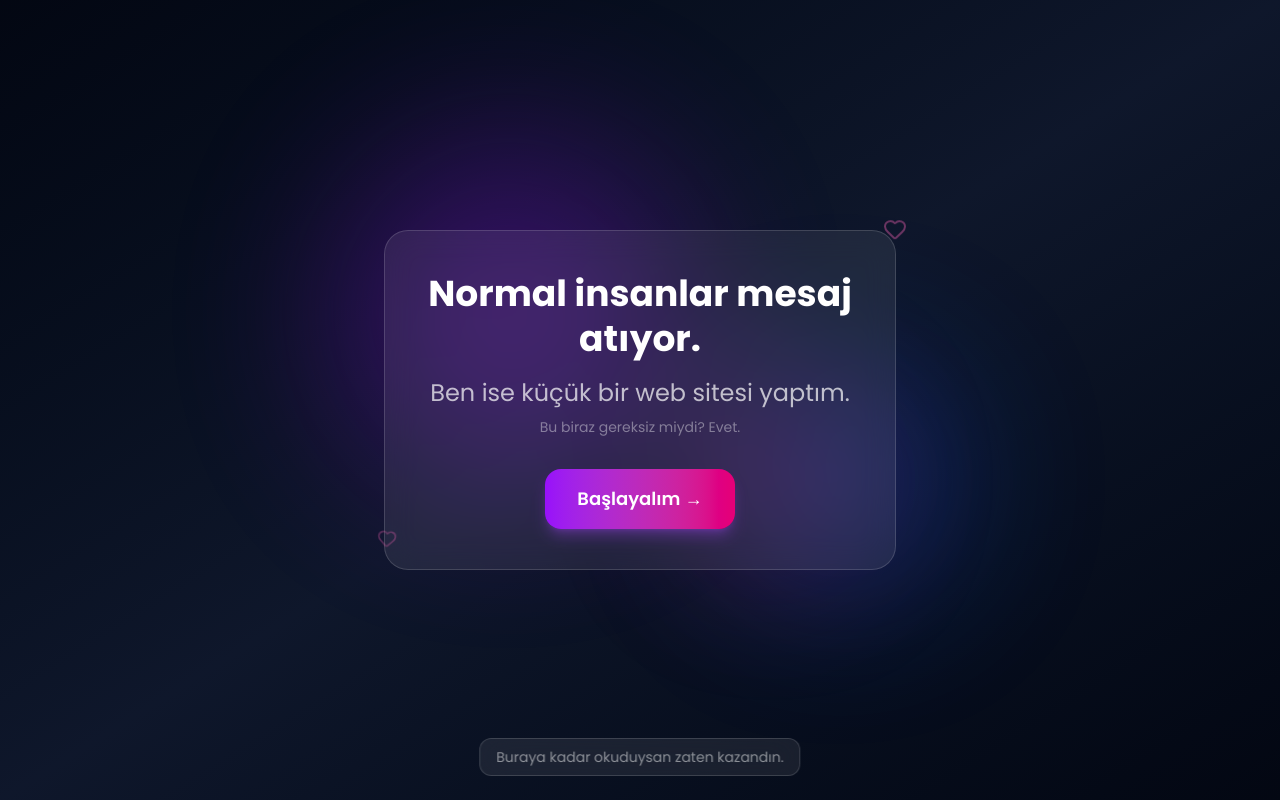
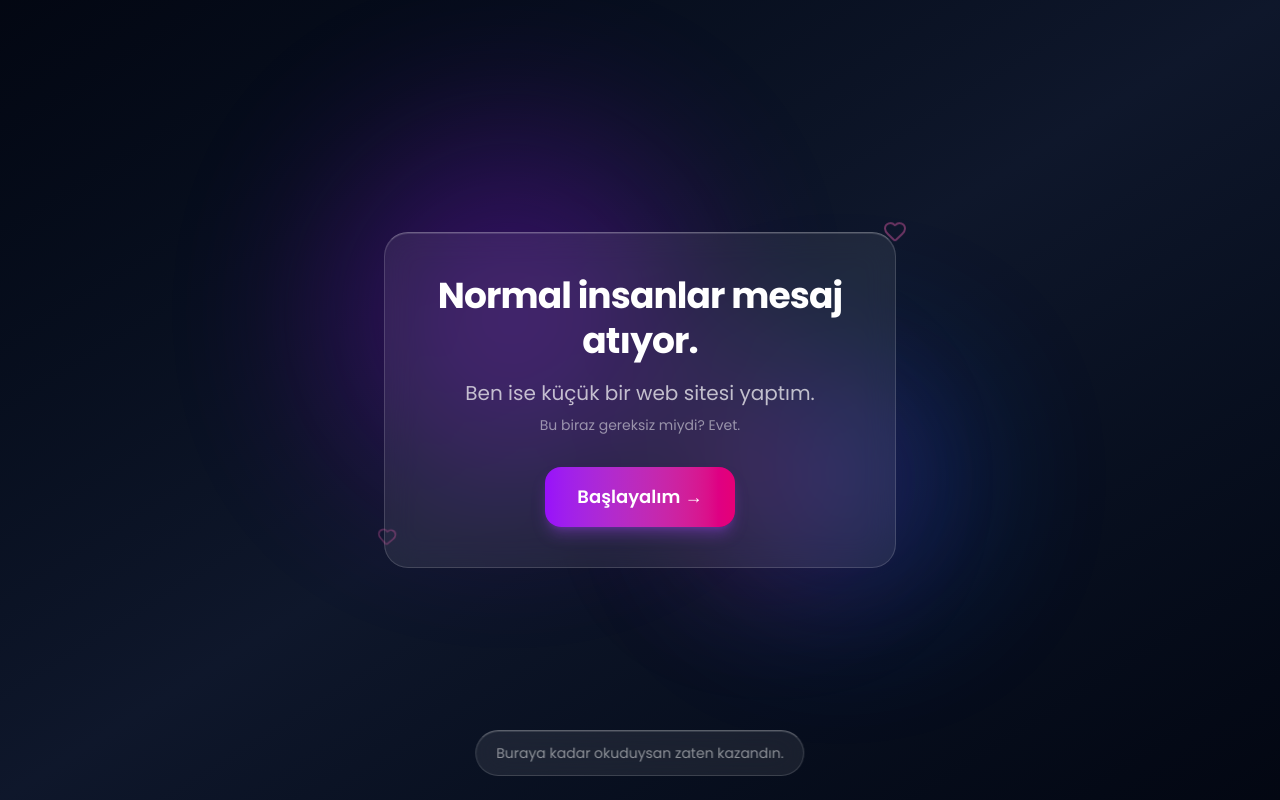
Before and after one commit to huseyinozcanasta/date, a React (Vite) app: page / in a window 1280 px wide. Built offline with nearby package versions, Linux system fonts and the light colour scheme.

Commit message:
feat: full UI/UX engineering upgrade - design tokens, typography, spacing, contrast, interactive states, motion, polish

```diff
--- a/src/App.jsx
+++ b/src/App.jsx
@@ -128,15 +128,15 @@ function RisingHearts() {
 // Gorev takipci bileseni
 function AchievementTracker({ completedIds }) {
   return (
-    <div className="fixed top-3 right-3 sm:top-4 sm:right-4 z-50 scene-fade">
-      <div className="glass rounded-xl px-3 py-2 text-xs sm:text-sm">
-        <p className="font-semibold text-white/80 mb-1">Görevler</p>
+    <div className="fixed top-4 right-4 z-50 scene-fade">
+      <div className="glass rounded-xl px-4 py-3 text-xs sm:text-sm">
+        <p className="font-semibold text-white/80 mb-2">Görevler</p>
         {ACHIEVEMENTS.map((a) => {
           const done = completedIds.includes(a.id)
           return (
             <div
               key={a.id}
-              className={`flex items-center gap-1.5 transition-all duration-500 ${
+              className={`flex items-center gap-2 transition-all duration-500 ${
                 done ? 'opacity-100' : 'opacity-30'
               }`}
             >
@@ -198,19 +198,19 @@ function App() {
             <Heart className="w-5 h-5 text-pink-400/30 float-slow" style={{ animationDelay: '2s' }} />
           </div>
 
-          <h1 className="text-3xl sm:text-4xl font-bold mb-4 leading-tight">
+          <h1 className="text-3xl sm:text-4xl font-bold mb-4 leading-tight tracking-tight">
             Normal insanlar mesaj atıyor.
           </h1>
-          <p className="text-xl sm:text-2xl text-white/70 mb-2">
+          <p className="text-lg sm:text-xl text-white/70 mb-2">
             Ben ise küçük bir web sitesi yaptım.
           </p>
-          <p className="text-sm text-white/40 mb-8">
+          <p className="text-xs sm:text-sm text-white/50 mb-8">
             Bu biraz gereksiz miydi? Evet.
           </p>
 
           <button
             onClick={() => goScene('story', 'enter')}
-            className="px-8 py-4 bg-gradient-to-r from-purple-600 to-pink-600 hover:from-purple-500 hover:to-pink-500 rounded-2xl font-semibold text-lg transition-all duration-300 hover:scale-105 active:scale-95 cursor-pointer shadow-lg shadow-purple-500/30"
+            className="relative px-8 py-4 bg-gradient-to-r from-purple-600 to-pink-600 hover:from-purple-500 hover:to-pink-500 rounded-2xl font-semibold text-lg transition-all duration-300 hover:scale-105 active:scale-95 cursor-pointer shadow-lg shadow-purple-500/30 attention-pulse"
           >
             Başlayalım →
           </button>
@@ -218,7 +218,7 @@ function App() {
 
         {/* Rastgele eglenceli mesaj - alt kısımda toast */}
         <div
-          className="absolute bottom-6 left-1/2 -translate-x-1/2 glass rounded-xl px-4 py-2 text-sm text-white/50 max-w-sm text-center"
+          className="absolute bottom-6 left-1/2 -translate-x-1/2 glass rounded-xl px-5 py-3 text-sm text-white/50 max-w-sm text-center"
           style={{ animation: 'toast-in 0.6s ease-out 1s both' }}
         >
           {randomMessage}
@@ -303,7 +303,7 @@ function App() {
 
         {/* Arka plan isiklari */}
         <div className="orb w-72 h-72 bg-pink-500 top-1/3 left-1/4" />
-        <div className="orb w-56 h-56 bg-amber-500 bottom-1/4 right-1/4" style={{ animationDelay: '4s' }} />
+        <div className="orb w-56 h-56 bg-purple-500 bottom-1/4 right-1/4" style={{ animationDelay: '4s' }} />
 
         {/* Ana icerik - blur gecis efekti */}
         <div className="relative z-10 text-center max-w-2xl scene-fade" style={{ animation: 'blur-in 1s ease-out' }}>
@@ -312,17 +312,17 @@ function App() {
             <Heart className="w-10 h-10 text-red-400 absolute -top-2 -right-2 float-slow" />
           </div>
 
-          <h1 className="text-3xl sm:text-5xl font-bold mb-4 leading-tight">
+          <h1 className="text-3xl sm:text-5xl font-bold mb-4 leading-tight tracking-tight">
             Harika!
           </h1>
           <p className="text-xl sm:text-2xl text-white/80 mb-3">
             Görev başarıyla tamamlandı. 🎉
           </p>
-          <p className="text-lg text-white/60 mb-8">
+          <p className="text-base sm:text-lg text-white/60 mb-8">
             Şimdi bu web sitesini yaparken harcadığım süreyi kahve içerken anlatabilirim. 😄
           </p>
 
-          <div className="flex items-center justify-center gap-3 text-5xl mb-8">
+          <div className="flex items-center justify-center gap-4 text-5xl mb-8">
             <Coffee /> <Heart className="text-red-400 float-slow" /> <Coffee />
           </div>
 
--- a/src/components/Proposal.jsx
+++ b/src/components/Proposal.jsx
@@ -77,7 +77,7 @@ export default function Proposal({ onAccept }) {
       {/* Ikna Seviyesi Gostergesi - ustte sabit */}
       <div className="absolute top-4 sm:top-6 left-1/2 -translate-x-1/2 w-full max-w-xs px-4 z-20 scene-fade">
         <div className="glass rounded-2xl px-4 py-3 text-center">
-          <p className="text-sm font-semibold text-white/80 mb-1.5">
+          <p className="text-xs font-medium uppercase tracking-wider text-white/80 mb-1.5">
             İkna Seviyesi
           </p>
           {/* Ilerleme cubugu */}
@@ -103,7 +103,7 @@ export default function Proposal({ onAccept }) {
         </div>
 
         {/* Ana soru */}
-        <h1 className="text-3xl sm:text-4xl font-bold mb-3 leading-tight">
+        <h1 className="text-3xl sm:text-4xl font-bold mb-3 leading-tight tracking-tight">
           Bir kahve içmeye ne dersin? ☕
         </h1>
 
@@ -138,7 +138,7 @@ export default function Proposal({ onAccept }) {
                     top: `${noPos.y}px`,
                     left: `${noPos.x}px`,
                     zIndex: 50,
-                    transition: 'top 0.3s ease, left 0.3s ease',
+                    transition: 'top 0.3s ease, left 0.3s ease, transform 0.2s ease',
                   }
                 : undefined
             }
--- a/src/index.css
+++ b/src/index.css
@@ -3,10 +3,90 @@
 
 /* Google Font loaded via <link> in index.html for better performance */
 
+/* ============================================
+   DESIGN TOKENS
+   Central source of truth for the design system
+   ============================================ */
+:root {
+  /* Typographic scale (6 steps) */
+  --text-xs: 0.75rem;    /* 12px */
+  --text-sm: 0.875rem;   /* 14px */
+  --text-base: 1rem;     /* 16px */
+  --text-lg: 1.125rem;   /* 18px */
+  --text-xl: 1.25rem;    /* 20px */
+  --text-2xl: 1.5rem;    /* 24px */
+
+  /* Spacing grid — 8px base */
+  --space-1: 0.25rem;  /* 4px  */
+  --space-2: 0.5rem;   /* 8px  */
+  --space-3: 0.75rem;  /* 12px */
+  --space-4: 1rem;     /* 16px */
+  --space-5: 1.25rem;  /* 20px */
+  --space-6: 1.5rem;   /* 24px */
+  --space-8: 2rem;     /* 32px */
+  --space-10: 2.5rem;  /* 40px */
+
+  /* Brand palette */
+  --color-brand-primary: #9333ea;   /* purple-600 */
+  --color-brand-secondary: #ec4899; /* pink-500  */
+  --color-accent-blue: #3b82f6;     /* blue-500  */
+  --color-accent-amber: #f59e0b;    /* amber-500 */
+
+  /* Semantic colors */
+  --color-success: #22c55e;
+  --color-error: #ef4444;
+  --color-warning: #f59e0b;
+  --color-info: #3b82f6;
+
+  /* Neutral scale */
+  --color-neutral-50: #f8fafc;
+  --color-neutral-200: #e2e8f0;
+  --color-neutral-400: #94a3b8;
+  --color-neutral-600: #475569;
+  --color-neutral-800: #1e293b;
+  --color-neutral-900: #0f172a;
+  --color-neutral-950: #020617;
+
+  /* Border radius scale */
+  --radius-sm: 8px;
+  --radius-md: 12px;
+  --radius-lg: 16px;
+  --radius-xl: 24px;
+
+  /* Shadow elevation — 3 levels */
+  --shadow-flat: none;
+  --shadow-raised: 0 4px 16px rgba(0, 0, 0, 0.25);
+  --shadow-floating: 0 12px 40px rgba(0, 0, 0, 0.4);
+
+  /* Transition durations */
+  --duration-fast: 150ms;
+  --duration-normal: 250ms;
+  --duration-slow: 400ms;
+}
+
+/* ============================================
+   GLOBAL RESETS & ACCESSIBILITY
+   ============================================ */
+
+/* Keyboard focus ring — visible, branded, never suppressed */
+*:focus-visible {
+  outline: 2px solid rgba(168, 85, 247, 0.8);
+  outline-offset: 2px;
+  border-radius: inherit;
+}
+
+/* Branded text selection */
+::selection {
+  background: rgba(147, 51, 234, 0.45);
+  color: #fff;
+}
+
 /* Apply font globally */
 body {
   font-family: 'Poppins', sans-serif;
   overflow-x: hidden;
+  -webkit-font-smoothing: antialiased;
+  -moz-osx-font-smoothing: grayscale;
 }
 
 /* ============================================
@@ -18,6 +98,8 @@ body {
   backdrop-filter: blur(16px);
   -webkit-backdrop-filter: blur(16px);
   border: 1px solid rgba(255, 255, 255, 0.15);
+  border-top-color: rgba(255, 255, 255, 0.28);
+  box-shadow: inset 0 1px 0 rgba(255, 255, 255, 0.12);
 }
 
 /* ============================================
@@ -62,6 +144,7 @@ body {
   animation: confetti-fall linear forwards;
   pointer-events: none;
   z-index: 100;
+  will-change: transform;
 }
 
 /* ============================================
@@ -135,6 +218,7 @@ body {
 
 .float-slow {
   animation: float-slow 6s ease-in-out infinite;
+  will-change: transform;
 }
 
 /* ============================================
@@ -185,6 +269,7 @@ body {
   opacity: 0.3;
   animation: orb-move 15s ease-in-out infinite;
   pointer-events: none;
+  will-change: transform;
 }
 
 /* ============================================
@@ -249,3 +334,37 @@ body {
   background: rgba(255, 255, 255, 0.2);
   border-radius: 3px;
 }
+
+/* Firefox scrollbar */
+* {
+  scrollbar-width: thin;
+  scrollbar-color: rgba(255, 255, 255, 0.2) transparent;
+}
+
+/* ============================================
+   UTILITY: disabled state for buttons
+   ============================================ */
+.btn-disabled {
+  opacity: 0.5;
+  pointer-events: none;
+  cursor: not-allowed;
+}
+
+/* ============================================
+   UTILITY: one-shot attention pulse (used on CTA)
+   Plays once then stops — not infinite
+   ============================================ */
+@keyframes attention-ring {
+  0%   { transform: scale(1);   opacity: 0.6; }
+  100% { transform: scale(1.6); opacity: 0;   }
+}
+
+.attention-pulse::before {
+  content: '';
+  position: absolute;
+  inset: 0;
+  border-radius: inherit;
+  border: 2px solid rgba(168, 85, 247, 0.6);
+  animation: attention-ring 1.2s ease-out 0.4s 1 both;
+  pointer-events: none;
+}
```
Also changed, not shown: src/components/MemeGallery.jsx (+5 -5 lines), src/components/Quiz.jsx (+8 -8 lines), src/components/Scheduler.jsx (+34 -15 lines), src/components/Story.jsx (+4 -4 lines).
